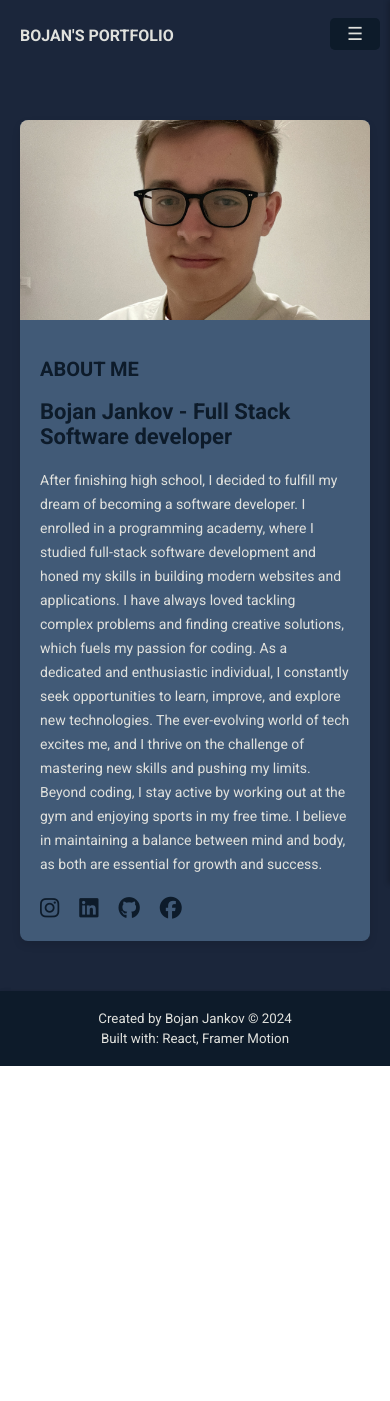
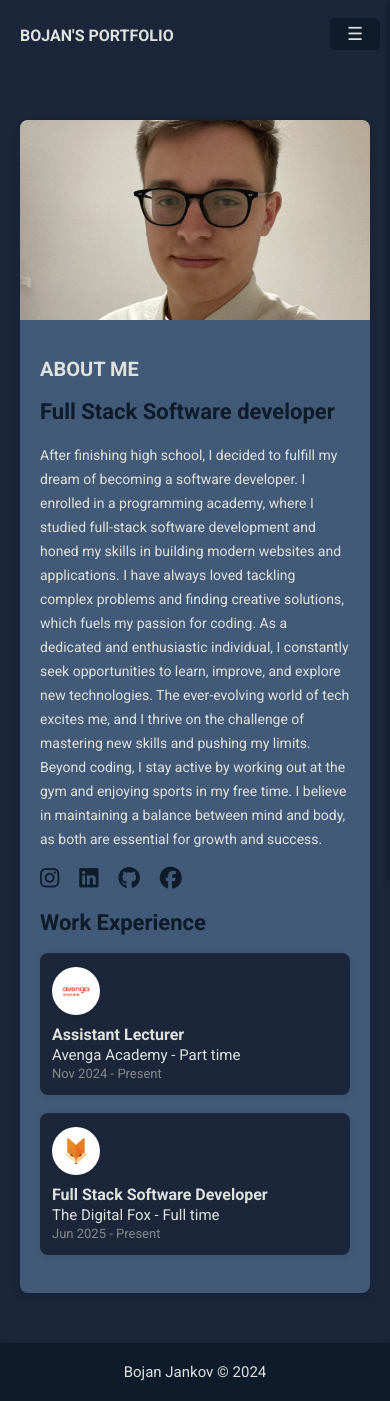
Before and after one commit to BojanJankov/bojans-portfolio, a React (Vite) app: page /about in a window 390 px wide. Before the commit the page ends 1066 px from the top, so only its background shows below. Built offline with nearby package versions, Linux system fonts and the light colour scheme.

Commit message:
Added changes for portfolio page

```diff
--- a/src/Components/AboutMe/AboutMe.css
+++ b/src/Components/AboutMe/AboutMe.css
@@ -29,9 +29,10 @@
 }
 
 .text-section h2 {
-  color: var(--header-footer-color);
+  color: var(--font-color);
   font-size: 28px;
   margin-bottom: 10px;
+  font-weight: bold;
 }
 
 .text-section .highlight {
@@ -61,6 +62,89 @@
   color: var(--font-color);
 }
 
+.work-experience {
+  margin: 10px 0;
+  display: flex;
+  flex-direction: column;
+  gap: 2px;
+}
+
+.work-experience-item {
+  font-weight: bold;
+  font-size: 12px;
+  color: var(--font-color);
+}
+
+.work-experience-list {
+  display: flex;
+  flex-direction: column;
+  gap: 18px;
+  margin: 18px 0;
+}
+
+.work-experience-card {
+  display: flex;
+  align-items: center;
+  background: var(--background-color, #f7f9fa);
+  border-radius: 8px;
+  box-shadow: 0 2px 8px rgba(0, 0, 0, 0.07);
+  padding: 16px 20px;
+  transition: box-shadow 0.2s;
+}
+.work-experience-card:hover {
+  box-shadow: 0 4px 16px rgba(0, 0, 0, 0.13);
+}
+
+.work-experience-logo {
+  width: 48px;
+  height: 48px;
+  display: flex;
+  align-items: center;
+  justify-content: center;
+  background: #fff;
+  border-radius: 50%;
+  box-shadow: 0 1px 4px rgba(0, 0, 0, 0.08);
+  margin-right: 18px;
+}
+.work-experience-logo img {
+  width: 32px;
+  height: 32px;
+  object-fit: contain;
+}
+
+.work-experience-details {
+  display: flex;
+  flex-direction: column;
+  gap: 2px;
+  color: var(--font-color);
+}
+.work-experience-role {
+  font-weight: 600;
+  color: var(--header-footer-color, #0077b6);
+  font-size: 16px;
+  color: var(--font-color);
+}
+.work-experience-company {
+  font-size: 15px;
+  color: var(--font-color, #222);
+}
+.work-experience-date {
+  font-size: 13px;
+  color: #888;
+}
+
+@media (max-width: 768px) {
+  .work-experience-card {
+    flex-direction: column;
+    align-items: flex-start;
+    padding: 14px 12px;
+  }
+  .work-experience-logo {
+    margin-right: 0;
+    margin-bottom: 10px;
+  }
+}
+
 /* Responsive CSS */
 
 @media (max-width: 768px) {
--- a/src/Components/AboutMe/AboutMe.tsx
+++ b/src/Components/AboutMe/AboutMe.tsx
@@ -8,9 +8,7 @@ const AboutMe = () => {
         <div className="text-section">
           <h2>ABOUT ME</h2>
           <h3>
-            <span className="highlight">
-              Bojan Jankov - Full Stack Software developer
-            </span>
+            <span className="highlight">Full Stack Software developer</span>
           </h3>
           <p>
             After finishing high school, I decided to fulfill my dream of
@@ -41,6 +39,46 @@ const AboutMe = () => {
               <i className="fab fa-facebook"></i>
             </a>
           </div>
+          <h3>
+            <span className="highlight">Work Experience</span>
+          </h3>
+
+          <div className="work-experience-list">
+            <div className="work-experience-card">
+              <div className="work-experience-logo">
+                <img
+                  src="/avenga-logo.png"
+                  alt="Avenga Academy"
+                  style={{ width: "32px", height: "32px" }}
+                />
+              </div>
+              <div className="work-experience-details">
+                <span className="work-experience-role">Assistant Lecturer</span>
+                <span className="work-experience-company">
+                  Avenga Academy - Part time
+                </span>
+                <span className="work-experience-date">Nov 2024 - Present</span>
+              </div>
+            </div>
+            <div className="work-experience-card">
+              <div className="work-experience-logo">
+                <img
+                  src="/digital-fox.jpg"
+                  alt="The Digital Fox"
+                  style={{ width: "32px", height: "32px" }}
+                />
+              </div>
+              <div className="work-experience-details">
+                <span className="work-experience-role">
+                  Full Stack Software Developer
+                </span>
+                <span className="work-experience-company">
+                  The Digital Fox - Full time
+                </span>
+                <span className="work-experience-date">Jun 2025 - Present</span>
+              </div>
+            </div>
+          </div>
         </div>
       </div>
     </section>
--- a/src/Components/Contact/Contact.tsx
+++ b/src/Components/Contact/Contact.tsx
@@ -38,7 +38,7 @@ function Contact() {
   return (
     <section id="contact">
       <div className="contact-container">
-        <h1>Contact Me</h1>
+        <h1>CONTACT ME</h1>
         <p>
           Email me at{" "}
           <a href="mailto:jankovbojan4@gmail.com">jankovbojan4@gmail.com</a>
--- a/src/Components/HomeSection/HomeSection.css
+++ b/src/Components/HomeSection/HomeSection.css
@@ -158,3 +158,9 @@
   border: 4px solid #555;
   box-shadow: 0px 0px 20px rgba(255, 255, 255, 0.2);
 }
+
+@media (max-width: 520px) {
+  .title {
+    font-size: 32px;
+  }
+}
--- a/src/Components/Skills/Skills.tsx
+++ b/src/Components/Skills/Skills.tsx
@@ -13,6 +13,7 @@ import {
   FaSlack,
   FaGit,
   FaDocker,
+  FaFigma,
 } from "react-icons/fa";
 import {
   SiTypescript,
@@ -26,9 +27,18 @@ import {
   SiVercel,
   SiRender,
   SiFramer,
+  SiPosthog,
+  SiRedis,
+  SiJest,
+  SiJaeger,
+  SiNgrok,
+  SiTestinglibrary,
+  SiOpentelemetry,
+  SiPrisma,
 } from "react-icons/si";
 import { TbBrandVscode } from "react-icons/tb";
 import { MdOutlinePostAdd } from "react-icons/md";
+import { FaConfluence, FaJira } from "react-icons/fa6";
 
 const iconMap: Record<string, JSX.Element> = {
   HTML5: <FaHtml5 />,
@@ -59,6 +69,17 @@ const iconMap: Record<string, JSX.Element> = {
   Slack: <FaSlack />,
   Postman: <MdOutlinePostAdd />,
   Docker: <FaDocker />,
+  Figma: <FaFigma />,
+  Jira: <FaJira />,
+  Posthog: <SiPosthog />,
+  Redis: <SiRedis />,
+  Jest: <SiJest />,
+  Jaeger: <SiJaeger />,
+  Ngrok: <SiNgrok />,
+  "Vite testing": <SiTestinglibrary />,
+  "Otel-collector": <SiOpentelemetry />,
+  Confluence: <FaConfluence />,
+  Prisma: <SiPrisma />,
 };
 
 const skillsData = [
@@ -89,6 +110,7 @@ const skillsData = [
       "Tailwind CSS",
       "SASS",
       "Material UI",
+      "Figma",
     ],
   },
   {
@@ -97,7 +119,7 @@ const skillsData = [
   },
   {
     category: "Databases",
-    skills: ["PostgreSQL", "MongoDB", "TypeORM", "Firebase"],
+    skills: ["PostgreSQL", "MongoDB", "TypeORM", "Prisma", "Azure", "Firebase"],
   },
   {
     category: "General",
@@ -106,6 +128,9 @@ const skillsData = [
       "Git",
       "Github",
       "Slack",
+      "Jira",
+      "Confluence",
+      "Microsoft Teams",
       "Postman",
       "Swagger",
       "DBeaver",
@@ -114,6 +139,15 @@ const skillsData = [
       "Netlify",
       "Vercel",
       "Render",
+      "Posthog",
+      "Honeycomb",
+      "Jaeger",
+      "Redis",
+      "Otel-collector",
+      "Jest",
+      "Vite testing",
+      "Ngrok",
+      "RxJS",
     ],
   },
 ];
--- a/src/Layout/Footer/Footer.css
+++ b/src/Layout/Footer/Footer.css
@@ -10,6 +10,12 @@
   box-shadow: rgba(0, 0, 0, 0.16) 0px 3px 6px, rgba(0, 0, 0, 0.23) 0px 3px 6px;
 }
 
+p {
+  margin: 0;
+  padding: 0;
+  font-size: 15px;
+}
+
 /* @media only screen and (max-width: 440px) {
   .Footer {
     display: flex;
--- a/src/Layout/Footer/Footer.tsx
+++ b/src/Layout/Footer/Footer.tsx
@@ -3,8 +3,7 @@ import "./Footer.css";
 function Footer() {
   return (
     <footer className="Footer">
-      <small>Created by Bojan Jankov © 2024</small>
-      <small>Built with: React, Framer Motion</small>
+      <p>Bojan Jankov © 2024</p>
     </footer>
   );
 }
```
Also changed, not shown: public/avenga-logo.png (added), public/digital-fox.jpg (added).
